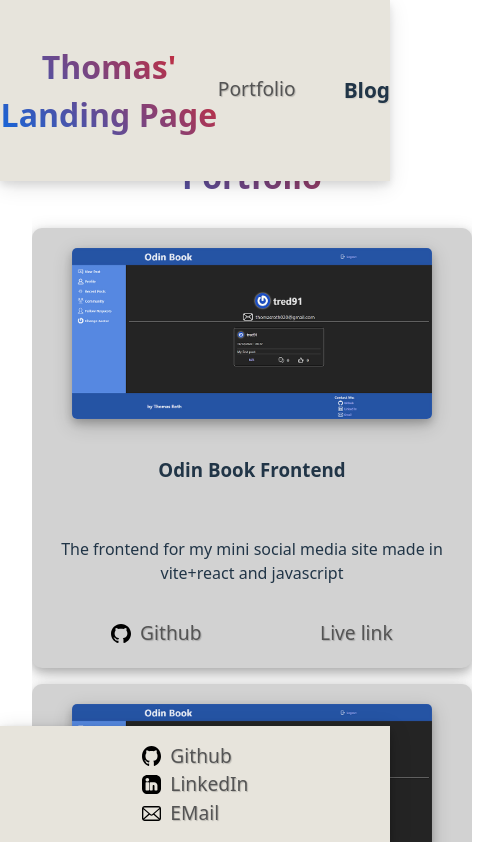
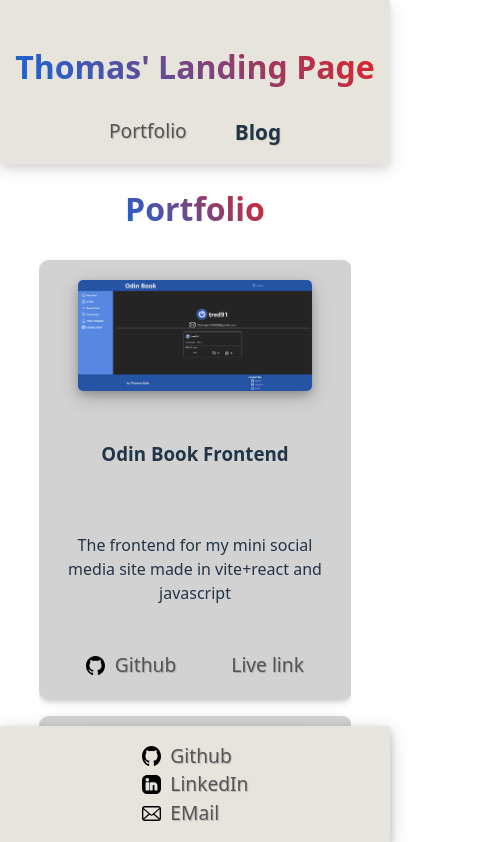
Before and after one commit to TRed91/personal_webpage, a React (Vite) app: page /portfolio in a window 390 px wide. Shown: the top 842 px of the page, 504 px wide, since content can reach past the window. Built offline with nearby package versions, Linux system fonts and the light colour scheme.

Commit message:
improve responsive design

```diff
--- a/src/components/aboutme/aboutme_card.css
+++ b/src/components/aboutme/aboutme_card.css
@@ -6,6 +6,13 @@
     border-radius: 20px;
     padding: 2rem;
     width: 100%;
+
+    @media (max-width: 800px) {
+        flex-direction: column-reverse;
+        align-items: center;
+        padding-top: 4rem;
+        padding-bottom: 8rem;
+    }
 }
 
 .aboutme_card_pic {
--- a/src/components/header/header.css
+++ b/src/components/header/header.css
@@ -13,6 +13,10 @@
     justify-content: space-around;
 
     background: #e7e4dc;
+
+    @media (max-width: 800px) {
+        flex-direction: column;
+    }
 }
 
 .pageHeader_links {
--- a/src/components/portfolio/cards/card.css
+++ b/src/components/portfolio/cards/card.css
@@ -13,6 +13,11 @@
     justify-content: space-between;
 
     background: #d2d2d2;
+
+    @media (max-width: 800px) {
+        width: 70vw;
+        box-shadow: 0 2px 4px 0 rgba(0, 0, 0, 0.1), 0 3px 10px 0 rgba(0, 0, 0, 0.1);
+    }
 }
 
 .card ul {
@@ -30,6 +35,10 @@
     height: auto;
     box-shadow: 0 4px 8px 0 rgba(0, 0, 0, 0.2), 0 6px 20px 0 rgba(0, 0, 0, 0.19);
     border-radius: 5px;
+
+    @media (max-width: 800px) {
+        width: 60vw;
+    }
 }
 
 .icoin {
--- a/src/components/portfolio/cards/cards.ts
+++ b/src/components/portfolio/cards/cards.ts
@@ -27,6 +27,6 @@ export const cards: PortfolioCard[] = [
         description: "A very simple app to keep track of phases and points for a popular card game. Made in Godot and C#",
         img: "src/assets/PT_sc.png",
         github: "https://github.com/TRed91/phase10_tracker_godot",
-        link: ""
+        link: "https://apps.apple.com/at/app/phase-x-tracker/id6756629771"
     }
 ]
--- a/src/components/portfolio/portfolio.css
+++ b/src/components/portfolio/portfolio.css
@@ -1,6 +1,11 @@
 .portfolio-container {
     overflow-y: auto;
     padding-bottom: 10rem;
+    place-items: center;
+    @media (max-width: 800px) {
+        width: 80vw;
+        padding-top: 2rem;
+    }
 }
 
 .cards-container {
```
Also changed, not shown: 1 other file (tests, documents, lock files or other folders).
